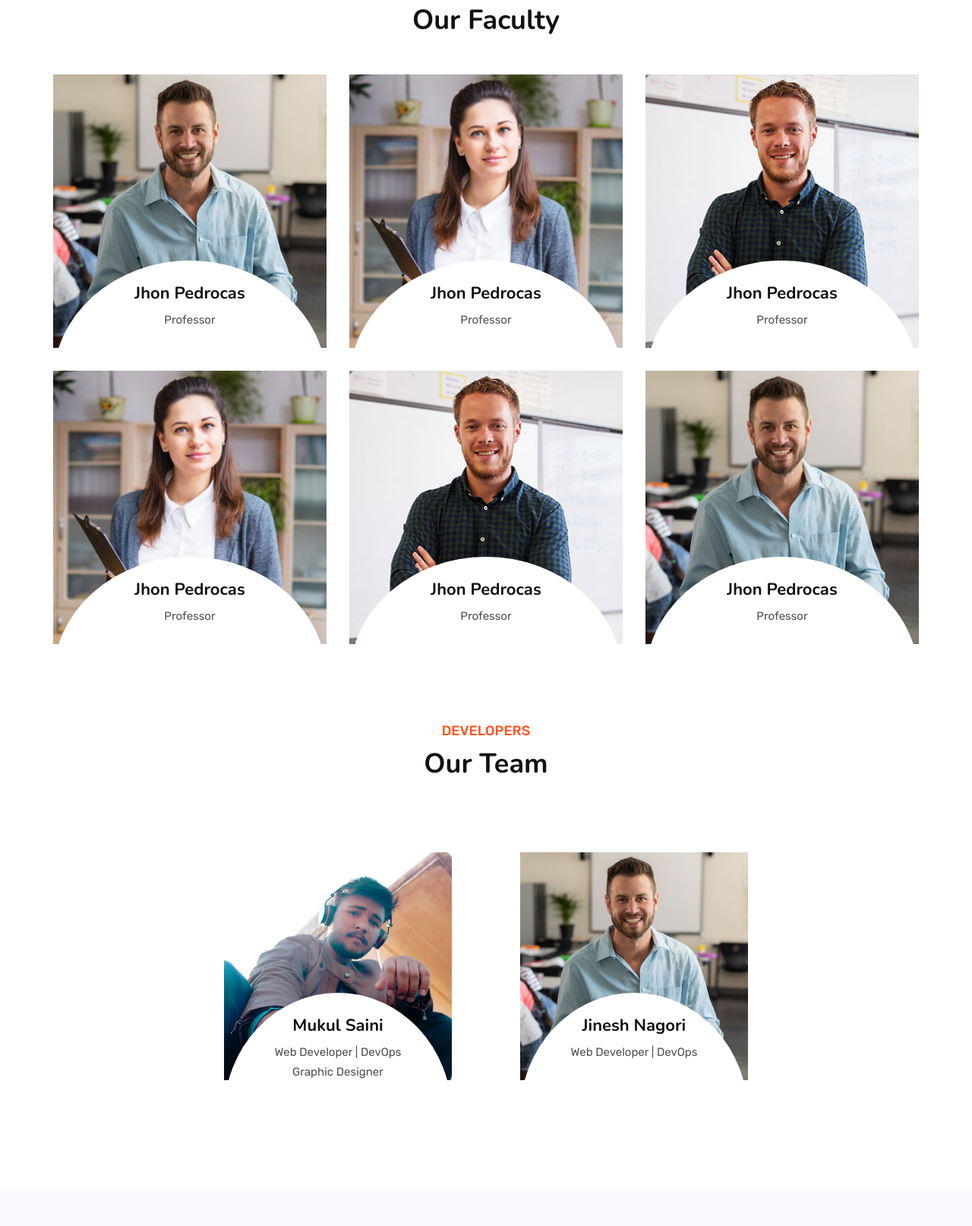
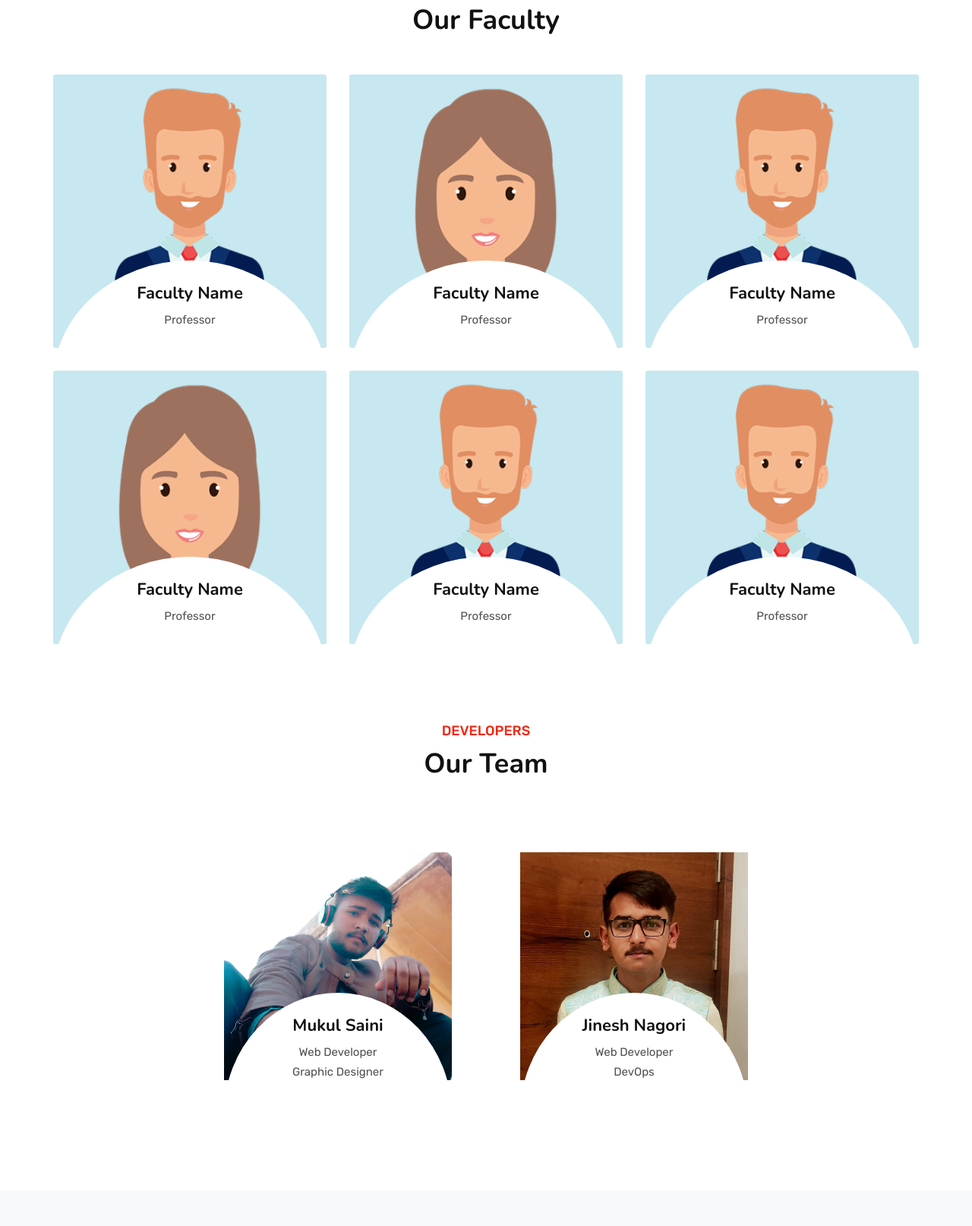
Before and after one commit to jineshnagori/cs-piet, a plain HTML site: page about.html in a window 1280 px wide. Shown: the part 2104-3718 px from the top of the page at 76% size. Drawn offline with nearby package versions, Linux system fonts and the light colour scheme; a web font is replaced by a local one.

Commit message:
changes in about us

```diff
--- a/about.html
+++ b/about.html
@@ -210,7 +210,7 @@
         <!-- Counter Section End -->
 
         <!-- Team Section Start -->
-        <div style="padding-top: 0;" id="rs-team" class="rs-team style1 inner-style orange-color pt-94 pb-100 md-pt-64 md-pb-70 gray-bg">
+        <div style="padding-top: 0;" id="rs-team" class="rs-team inner-style style1 orange-color pt-94 pb-100 md-pt-64 md-pb-70 gray-bg">
             <div class="container">
                 <div class="sec-title mb-50 md-mb-30 text-center">
                     <div class="sub-title orange">Instructor</div>
@@ -219,9 +219,9 @@
                 <div class="row">
                     <div class="col-lg-4 col-sm-6 mb-30">
                         <div class="team-item">
-                            <img src="assets/images/team/1.jpg" alt="">
+                            <img src="assets/images/team/1.png" alt="">
                             <div class="content-part">
-                                <h4 class="name"><a href="team-single.html">Jhon Pedrocas</a></h4>
+                                <h4 class="name"><a href="team-single.html">Faculty Name</a></h4>
                                 <span class="designation">Professor</span>
                                 <ul class="social-links">
                                     <li><a href="#"><i class="fa fa-facebook"></i></a></li>
@@ -234,9 +234,9 @@
                     </div>
                     <div class="col-lg-4 col-sm-6 mb-30">
                         <div class="team-item">
-                            <img src="assets/images/team/2.jpg" alt="">
+                            <img src="assets/images/team/2.png" alt="">
                             <div class="content-part">
-                                <h4 class="name"><a href="team-single.html">Jhon Pedrocas</a></h4>
+                                <h4 class="name"><a href="team-single.html">Faculty Name</a></h4>
                                 <span class="designation">Professor</span>
                                 <ul class="social-links">
                                     <li><a href="#"><i class="fa fa-facebook"></i></a></li>
@@ -249,9 +249,9 @@
                     </div>
                     <div class="col-lg-4 col-sm-6 mb-30">
                         <div class="team-item">
-                            <img src="assets/images/team/3.jpg" alt="">
+                            <img src="assets/images/team/1.png" alt="">
                             <div class="content-part">
-                                <h4 class="name"><a href="#">Jhon Pedrocas</a></h4>
+                                <h4 class="name"><a href="#">Faculty Name</a></h4>
                                 <span class="designation">Professor</span>
                                 <ul class="social-links">
                                     <li><a href="#"><i class="fa fa-facebook"></i></a></li>
@@ -264,9 +264,9 @@
                     </div>
                     <div class="col-lg-4 col-sm-6 md-mb-30">
                         <div class="team-item">
-                            <img src="assets/images/team/2.jpg" alt="">
+                            <img src="assets/images/team/2.png" alt="">
                             <div class="content-part">
-                                <h4 class="name"><a href="team-single.html">Jhon Pedrocas</a></h4>
+                                <h4 class="name"><a href="team-single.html">Faculty Name</a></h4>
                                 <span class="designation">Professor</span>
                                 <ul class="social-links">
                                     <li><a href="#"><i class="fa fa-facebook"></i></a></li>
@@ -279,9 +279,9 @@
                     </div>
                     <div class="col-lg-4 col-sm-6 xs-mb-30">
                         <div class="team-item">
-                            <img src="assets/images/team/3.jpg" alt="">
+                            <img src="assets/images/team/1.png" alt="">
                             <div class="content-part">
-                                <h4 class="name"><a href="#">Jhon Pedrocas</a></h4>
+                                <h4 class="name"><a href="#">Faculty Name</a></h4>
                                 <span class="designation">Professor</span>
                                 <ul class="social-links">
                                     <li><a href="#"><i class="fa fa-facebook"></i></a></li>
@@ -294,9 +294,9 @@
                     </div>
                     <div class="col-lg-4 col-sm-6">
                         <div class="team-item">
-                            <img src="assets/images/team/1.jpg" alt="">
+                            <img src="assets/images/team/1.png" alt="">
                             <div class="content-part">
-                                <h4 class="name"><a href="team-single.html">Jhon Pedrocas</a></h4>
+                                <h4 class="name"><a href="team-single.html">Faculty Name</a></h4>
                                 <span class="designation">Professor</span>
                                 <ul class="social-links">
                                     <li><a href="#"><i class="fa fa-facebook"></i></a></li>
@@ -325,7 +325,7 @@
                             <img src="assets/images/team/thisisme.jpg" alt="">
                             <div class="content-part">
                                 <h4 class="name"><a href="http://www.thisismemukul.ml">Mukul Saini</a></h4>
-                                <span style="cursor: default;" class="designation">Web Developer | DevOps <br> Graphic Designer</span>
+                                <span style="cursor: default;" class="designation">Web Developer <br> Graphic Designer</span>
                                 <p  style="color: #ffffff; cursor: default;">
                                     PIET19CS102<br>
                                     Department: CS
@@ -341,10 +341,10 @@
 
                     <div class="col-lg-4 col-sm-6 p-5">
                         <div class="team-item">
-                            <img src="assets/images/team/1.jpg" alt="">
+                            <img src="assets/images/team/jinesh.jpg" alt="">
                             <div class="content-part">
                                 <h4 class="name"><a href="https://wa.me/+917690902821">Jinesh Nagori</a></h4>
-                                <span style="cursor: default;" class="designation">Web Developer | DevOps </span>
+                                <span style="cursor: default;" class="designation">Web Developer <br> DevOps </span>
                                 <p style="color: #ffffff; cursor: default;">
                                     PIET19CS075<br>
                                     Department: CS
```
Also changed, not shown: index.html (+14 -14 lines), assets/css/style.css, assets/images/team/1.jpg (deleted), assets/images/team/1.png (renamed from assets/images/team/icon/1.png), assets/images/team/2.jpg (deleted), assets/images/team/2.png (renamed from assets/images/team/icon/2.png), assets/images/team/3.jpg (deleted), assets/images/team/icon/3.png (deleted), assets/images/team/icon/4.png (deleted), assets/images/team/icon/5.png (deleted), assets/images/team/icon/6.png (deleted), assets/images/team/jinesh.jpg (added), assets/images/team/style1/1.jpg (deleted), assets/images/team/style1/2.jpg (deleted), 4 more files, 1 other file.
